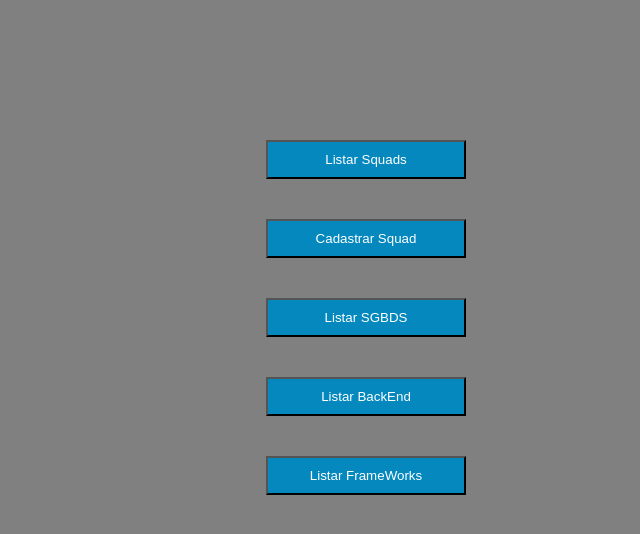
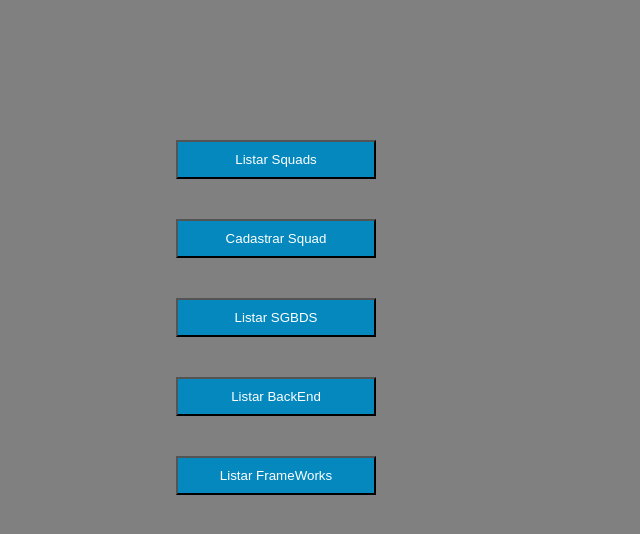
Before and after one commit to williamguilhermeprochnow/TrabalhosPython, a Flask app: page / in a window 1280 px wide. Shown: the top 534 px of the page, without its empty margins (417-1057 px from the left). Run offline with Flask 2, Linux system fonts and the light colour scheme.

Commit message:
Aula38_2

```diff
--- a/Aula38/View/static/estilo.css
+++ b/Aula38/View/static/estilo.css
@@ -10,9 +10,9 @@ body {
 }
 
 .display {
-    margin-left: 425px;
+    margin-left: 335px;
     position: center;
-    width: 300px;
+    width: 500px;
 }
 
 .display2 {
```
Also changed, not shown: Aula38/View/templates/lista_ind.html (+6 -1 lines).
